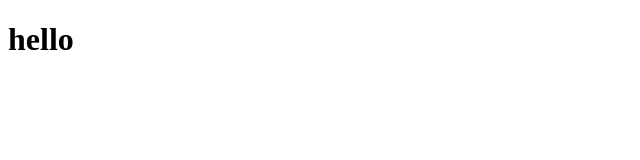
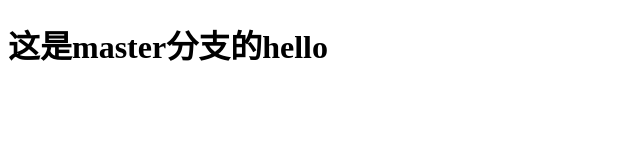
Before and after one commit to zhangbbbbbbb/project_01, a plain HTML site: page index.html in a window 1280 px wide. Shown: the whole page, without its empty margins (0-640 px from the left). Drawn offline with Linux system fonts and the light colour scheme.

Commit message:
修改了index.html

```diff
--- a/index.html
+++ b/index.html
@@ -7,6 +7,6 @@
     <title>Document</title>
 </head>
 <body>
-    <h1>hello</h1>
+    <h1>这是master分支的hello</h1>
 </body>
 </html>
```
Also changed, not shown: doc/child1/test1.txt (added).
